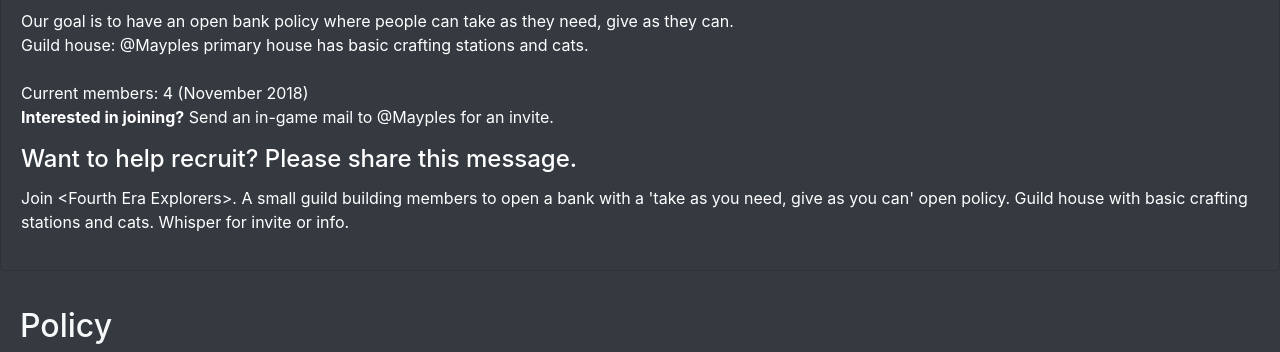
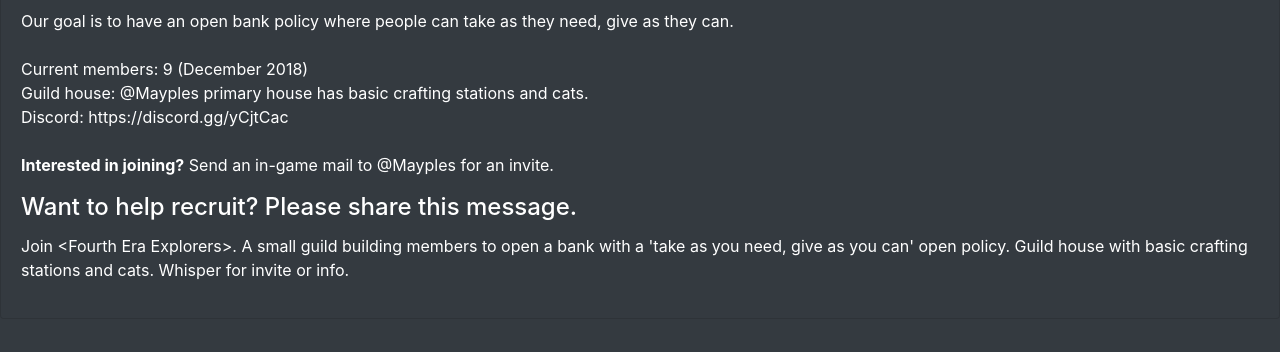
Before and after one commit to ejaustin/fee, a website: page src/index.html in a window 1280 px wide. Shown: the part 404-756 px from the top of the page. Drawn offline with nearby package versions, Linux system fonts and the light colour scheme.

Commit message:
Update site add discord.

```diff
--- a/src/index.html
+++ b/src/index.html
@@ -40,10 +40,12 @@
         <div class="card-body">
           <h2 class="card-title">About</h2>
           <p class="card-text">
-            Our goal is to have an open bank policy where people can take as they need, give as they can.<br>
-            Guild house: @Mayples primary house has basic crafting stations and cats.<br><br>
+            Our goal is to have an open bank policy where people can take as they need, give as they can.<br><br>
 
-            Current members: 4 (November 2018)<br>
+            Current members: 9 (December 2018)<br>
+            Guild house: @Mayples primary house has basic crafting stations and cats.<br>
+            Discord: https://discord.gg/yCjtCac<br><br>
+
             <b>Interested in joining?</b> Send an in-game mail to @Mayples for an invite.
           </p>
           <h4 class="card-title">Want to help recruit? Please share this message.</h4>
```
Also changed, not shown: 1 other file.
